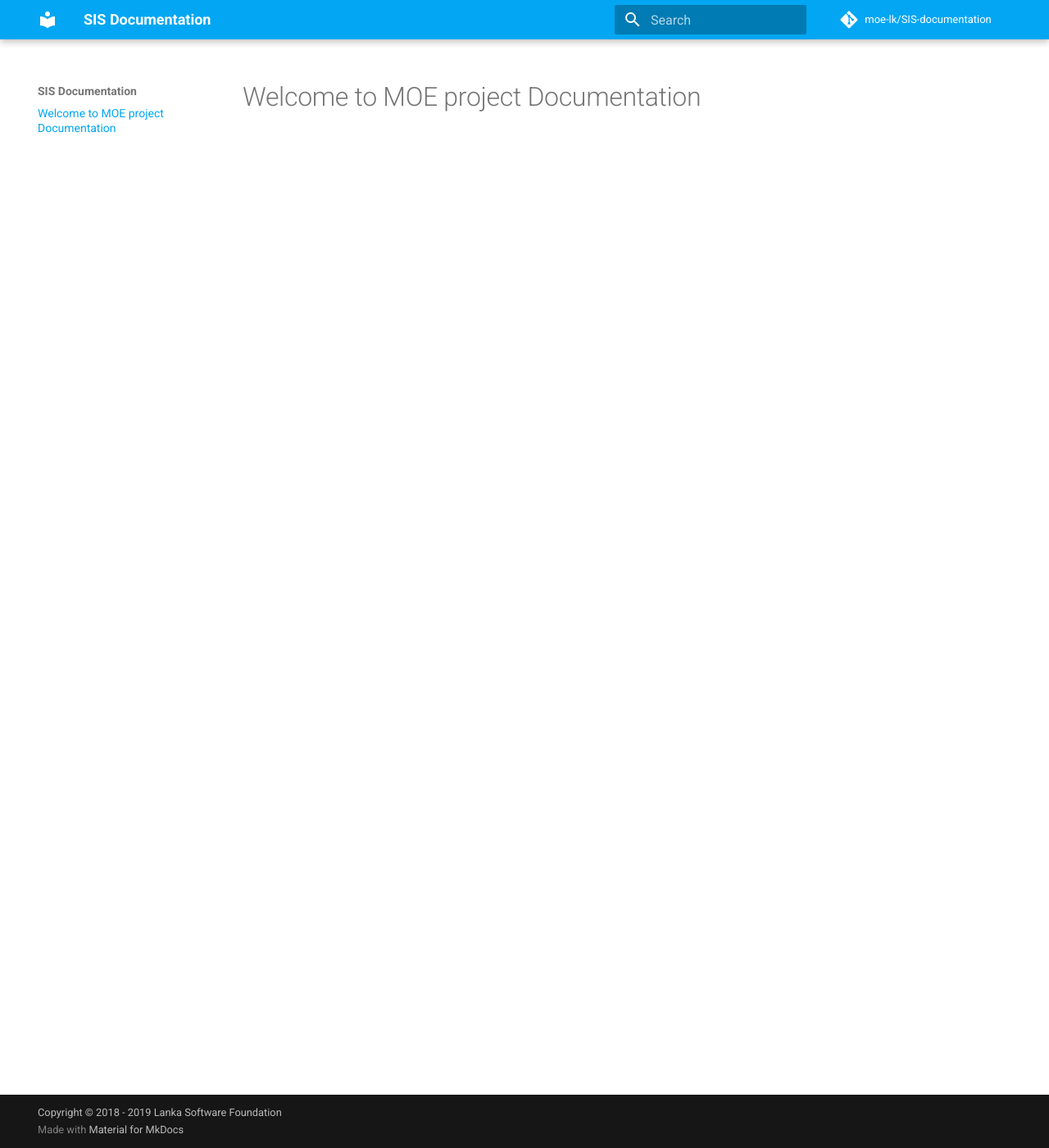
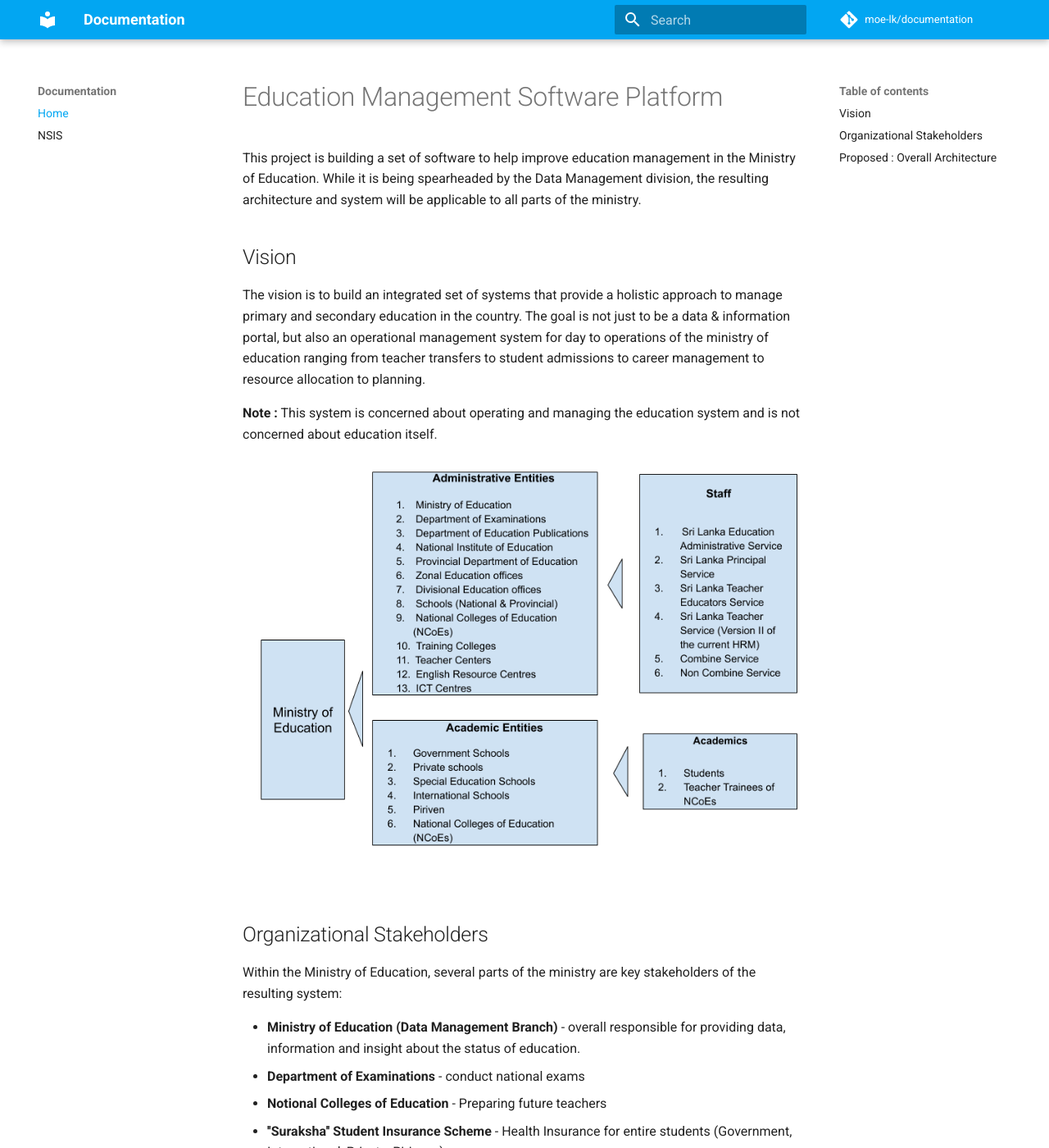
Before and after one commit to moe-lk/Documentation, an MkDocs documentation site: the page built from docs/index.md, in a window 1280 px wide and 1400 px high. Shown: the whole window at 82% size. Built offline with MkDocs 1.6.1 and Material for MkDocs 9.7.7, drawn with Linux system fonts in a browser that asks for light colours; comment, search, counter and statistics services are not loaded; some of the changed text lies outside the part shown.

Commit message:
NSIS page added

```diff
--- a/docs/index.md
+++ b/docs/index.md
@@ -1 +1,28 @@
-# Welcome to MOE project Documentation
+# Education Management Software Platform
+
+This project is building a set of software to help improve education management in the Ministry of Education. While it is being spearheaded by the Data Management division, the resulting architecture and system will be applicable to all parts of the ministry.
+
+## Vision
+
+The vision is to build an integrated set of systems that provide a holistic approach to manage primary and secondary education in the country. The goal is not just to be a data & information portal, but also an operational management system for day to operations of the ministry of education ranging from teacher transfers to student admissions to career management to resource allocation to planning.
+
+**Note :** This system is concerned about operating and managing the education system and is not concerned about education itself.
+
+![Big picture](images/big_picture.png)
+
+## Organizational Stakeholders
+
+Within the Ministry of Education, several parts of the ministry are key stakeholders of the resulting system:
+
+- **Ministry of Education (Data Management Branch)** - overall responsible for providing data, information and insight about the status of education.
+- **Department of Examinations** - conduct national exams
+- **Notional Colleges of Education** - Preparing future teachers
+- **''Suraksha'' Student Insurance Scheme** - Health Insurance for entire students (Government, International, Private, Pirivena)
+- **Department of Education Publications** - providing textbooks to students
+- **School Uniforms** - providing material for uniforms for students
+- **School Health and Nutrition Program** - providing mid-day meal for selected primary schools
+- **School shoes** - providing shoes for selected students
+
+## Proposed : Overall Architecture
+
+![Proposed overall architecture ](images/overall_architecture.png)
--- a/mkdocs.yml
+++ b/mkdocs.yml
@@ -1,15 +1,16 @@
-site_name: SIS Documentation
-site_description: 'SIS (Student Information System) documentation'
+site_name: Documentation
+site_description: 'Education project documentation'
 site_author: 'Lanka Software Foundation'
 site_url: ''
 
-repo_name: 'moe-lk/SIS-documentation'
-repo_url: 'https://github.com/moe-lk/SIS-documentation'
+repo_name: 'moe-lk/documentation'
+repo_url: 'https://github.com/moe-lk/documentation'
 
 copyright: 'Copyright &copy; 2018 - 2019 Lanka Software Foundation'
 
 nav:
-#    - Overview: Overview.md
+  - Home : index.md
+  - NSIS : nsis.md
 
 theme:
   name: 'material'
```
Also changed, not shown: docs/nsis.md (added, +1 -0 lines), docs/images/big_picture.png (added), docs/images/overall_architecture.png (added).
